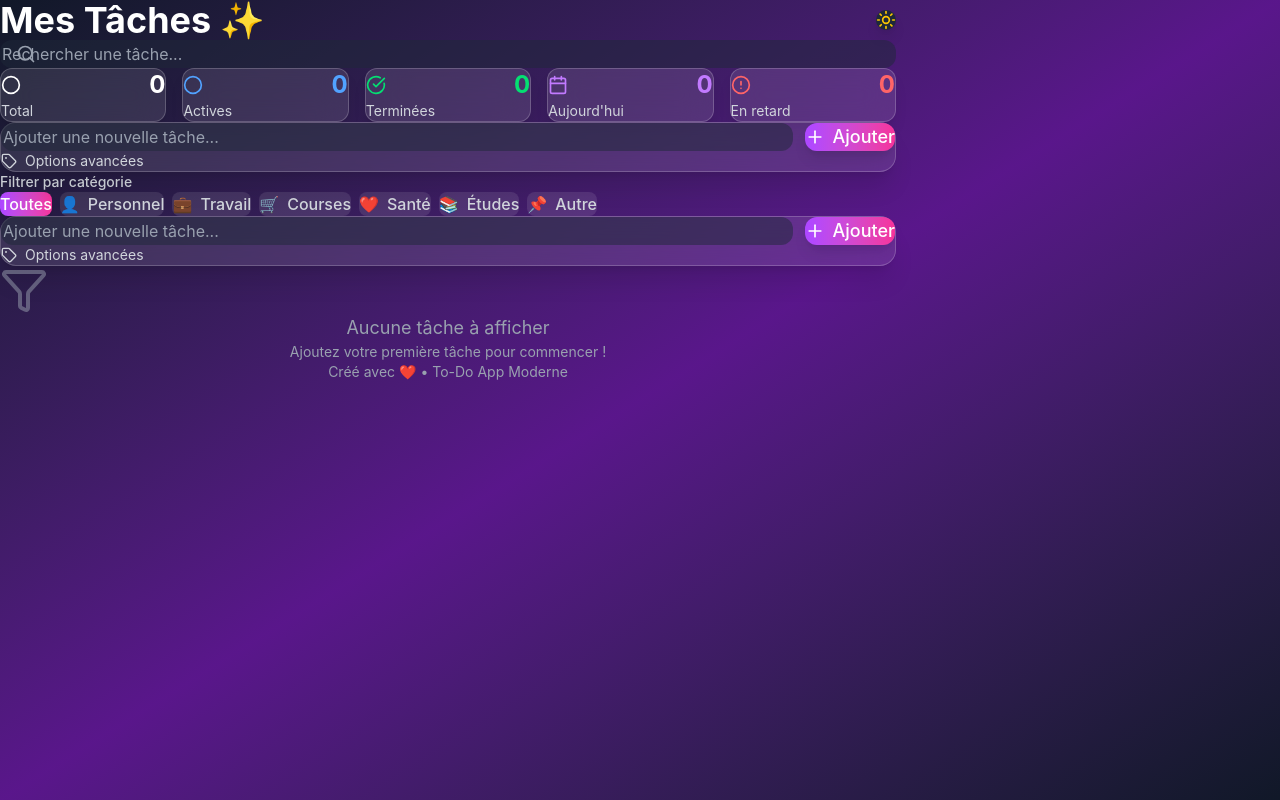
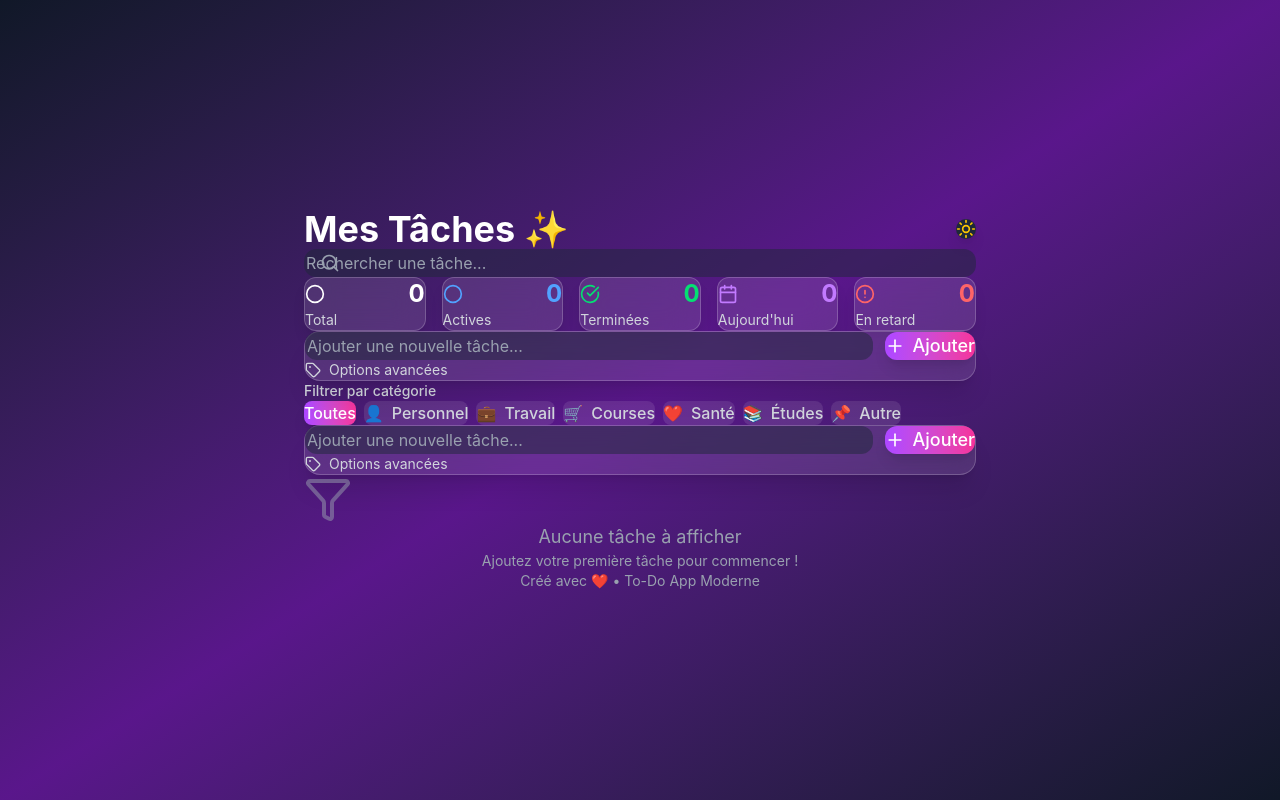
Before and after one commit to Ivan42210/ToDoApp_by_Ivan, a React (Vite) app: page / in a window 1280 px wide. Built offline with nearby package versions, Linux system fonts and the light colour scheme.

Commit message:
modifications centrage

```diff
--- a/src/App.jsx
+++ b/src/App.jsx
@@ -1,4 +1,3 @@
-
 import { useTheme } from './hooks/useTheme';
 import { useTodos } from './hooks/useTodo';
 import Header from './components/Layout/Header';
@@ -28,11 +27,11 @@ export default function App() {
   } = useTodos();
 
   return (
-    <div className={`min-h-screen transition-colors duration-300 ${darkMode
+    <div className={`min-h-screen transition-colors duration-300 flex items-center justify-center ${darkMode
         ? 'bg-gradient-to-br from-gray-900 via-purple-900 to-gray-900'
         : 'bg-gradient-to-br from-blue-50 via-purple-50 to-pink-50'
       }`}>
-      <div className="container mx-auto px-4 py-8 max-w-4xl">
+      <div className="container mx-auto px-4 py-8 max-w-2xl w-full">
 
         {/* Header avec recherche */}
         <Header
```
